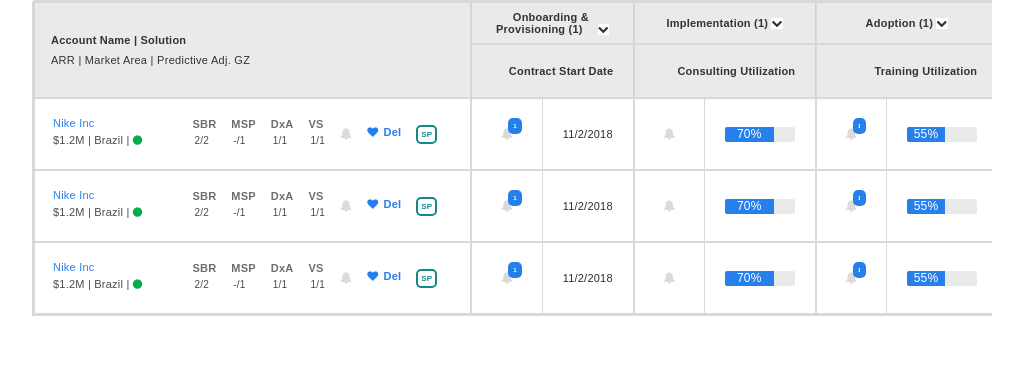
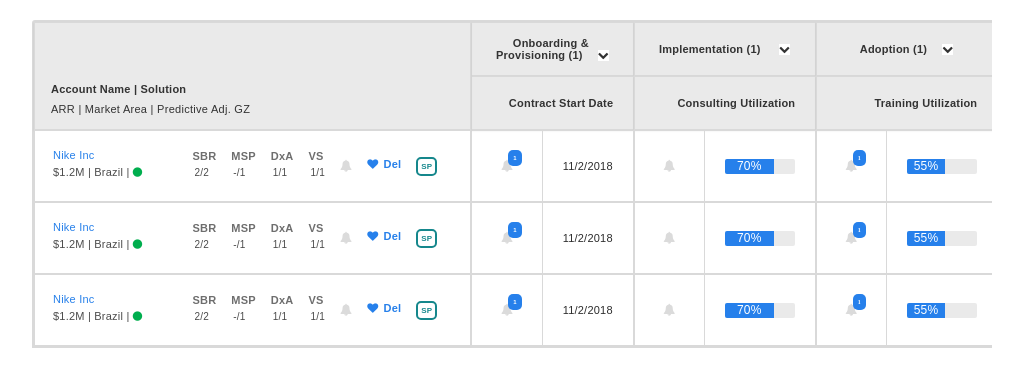
Before and after one commit to naveenk550/dashboardTable, an Angular app: page / in a window 1280 px wide. Shown: the top 386 px of the page, without its empty margins (128-1151 px from the left). Built offline with nearby package versions, Linux system fonts and the light colour scheme.

Commit message:
Fixing width issues

```diff
--- a/src/app/app.component.html
+++ b/src/app/app.component.html
@@ -10,12 +10,12 @@
                       </div>
                   </th>
                   <th rowspan="1" colspan="2" scope="col"> <span>Onboarding & Provisioning  (1)</span> <i class="fa fa-chevron-down"></i></th>
-                  <th rowspan="1" colspan="2">Implementation (1) <i class="fa fa-chevron-down"></i></th>
-                  <th rowspan="1" colspan="2">Adoption (1) <i class="fa fa-chevron-down"></i></th>
-                  <th rowspan="1" colspan="2">Value Realization (1) <i class="fa fa-chevron-down"></i></th>
-                  <th rowspan="1" colspan="2">Renewal (1) <i class="fa fa-chevron-down"></i></th>
-                  <th rowspan="1" colspan="2">Up Sell/ Cross Cell (1) <i class="fa fa-chevron-down"></i></th>
-                  <th rowspan="1" colspan="7">Customer Support (1) <i class="fa fa-chevron-down"></i></th>
+                  <th rowspan="1" colspan="2"> <span>Implementation (1) </span><i class="fa fa-chevron-down"></i></th>
+                  <th rowspan="1" colspan="2"> <span>Adoption (1)</span> <i class="fa fa-chevron-down"></i></th>
+                  <th rowspan="1" colspan="2"> <span>Value Realization (1)</span> <i class="fa fa-chevron-down"></i></th>
+                  <th rowspan="1" colspan="2"> <span>Renewal (1)</span> <i class="fa fa-chevron-down"></i></th>
+                  <th rowspan="1" colspan="2"> <span>Up Sell/ Cross Cell (1)</span> <i class="fa fa-chevron-down"></i></th>
+                  <th rowspan="1" colspan="7"> <span>Customer Support (1)</span> <i class="fa fa-chevron-down"></i></th>
               </tr>
               <tr>
                   <th rowspan="1" colspan="2" class="sub-header"> Contract Start Date </th>
--- a/src/app/app.component.scss
+++ b/src/app/app.component.scss
@@ -1,5 +1,6 @@
 .adb-wrapper {
   position: relative;
+  margin-top: 20px;
 
   .adb-scroller {
     overflow-x: scroll;
@@ -59,6 +60,7 @@
 
         .account-name {
           text-align: left;
+          margin-top: 45px;
           p {
           text-align: left;
           margin-bottom: 0.5rem;
```
